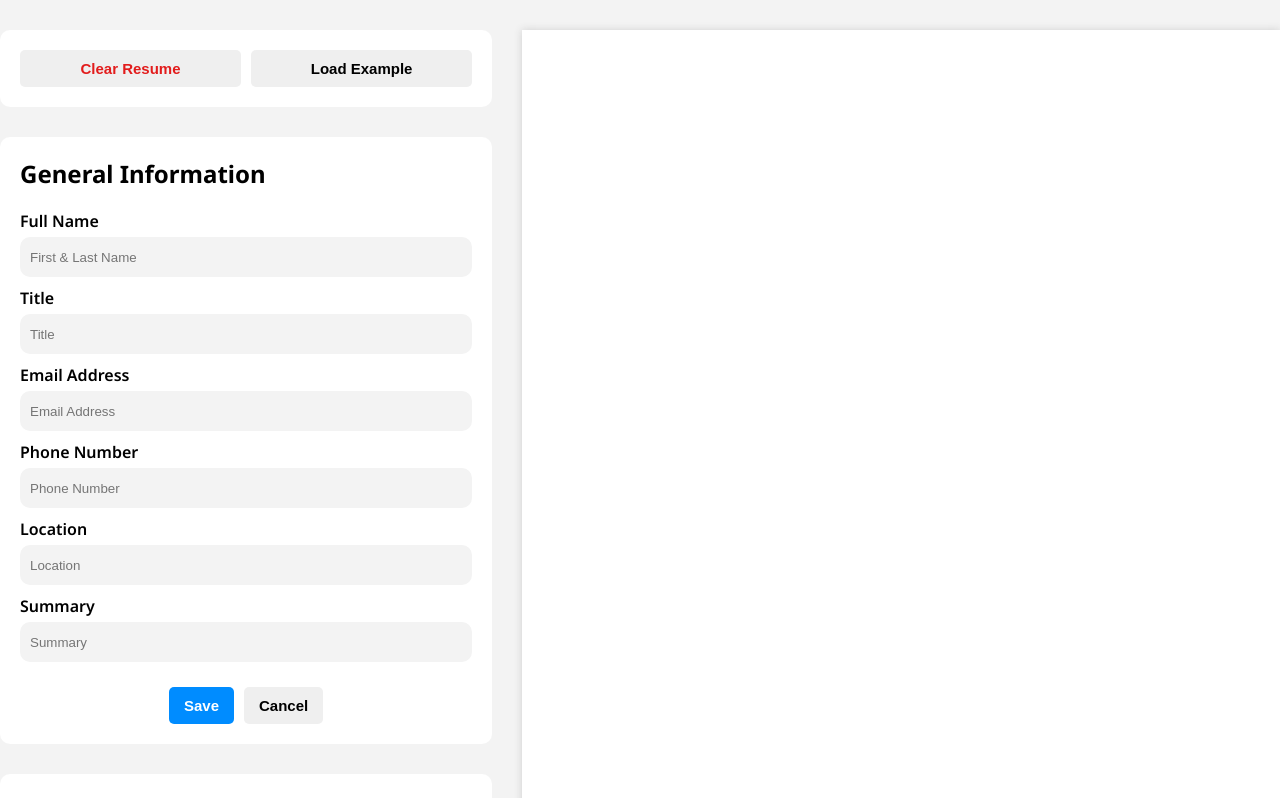
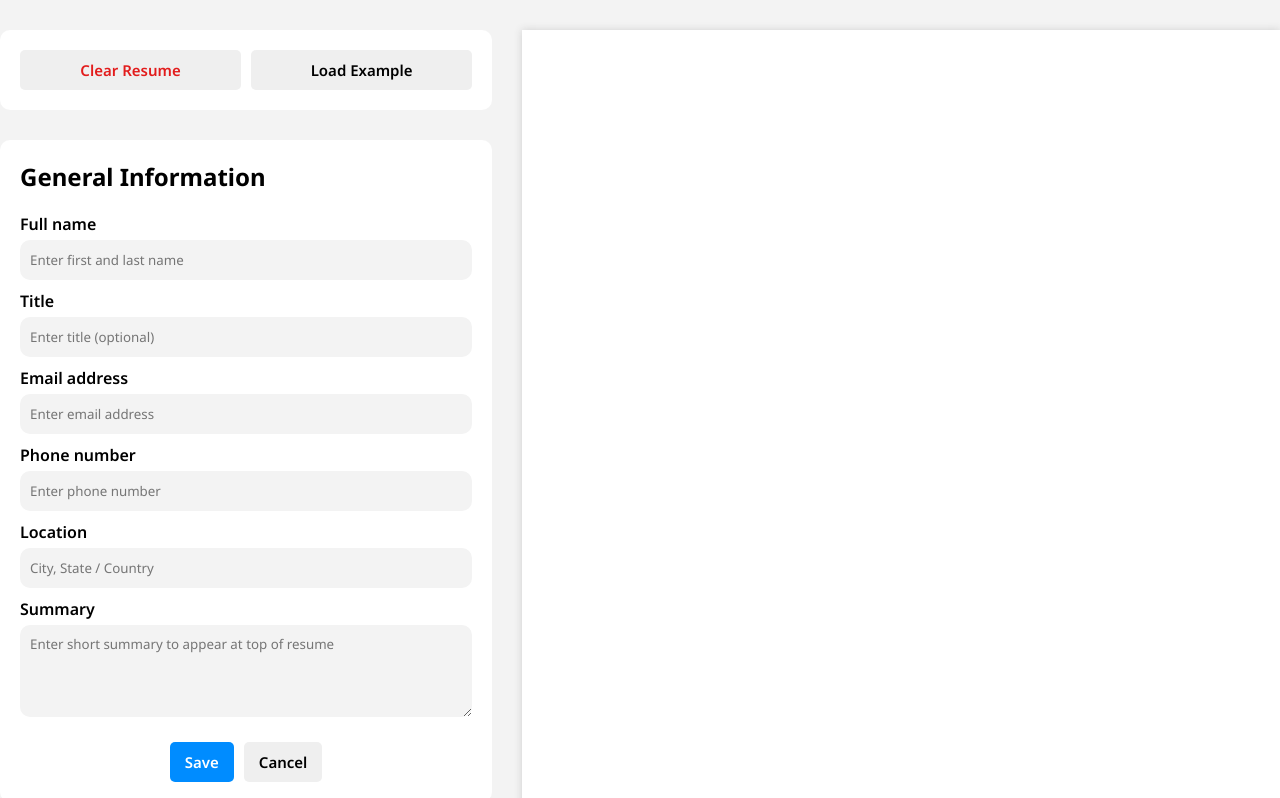
Before and after one commit to caylinvu/cv-app, a React (Vite) app: page / in a window 1280 px wide. Shown: the top 798 px of the page. Built offline with nearby package versions, Linux system fonts and the light colour scheme.

Commit message:
Change descriptions to textarea inputs and update placeholders

```diff
--- a/src/components/InputControl.jsx
+++ b/src/components/InputControl.jsx
@@ -28,6 +28,7 @@ function InputControl({
       position: 'Software Engineer II',
       startDate: 'August 2020',
       endDate: 'present',
+      location: 'Remote',
       description:
         'Developed the monitoring framework which interfaces with various applications. Supported new application features, serviced launch, and managed application using automated deployment tools.',
     },
@@ -37,6 +38,7 @@ function InputControl({
       position: 'Software Engineer I',
       startDate: 'May 2018',
       endDate: 'July 2020',
+      location: 'Portland, OR',
       description:
         'Monitored, supported, and deployed multi-tenant solutions. Developed efficient code to automate repetitive tasks. Improved systems and applications with analytics and ad hoc reporting.',
     },
@@ -49,6 +51,7 @@ function InputControl({
       school: 'University of Portland',
       startDate: 'August 2013',
       endDate: 'December 2017',
+      location: 'Portland, OR',
       description: '',
     },
   ];
--- a/src/components/InputExperience.jsx
+++ b/src/components/InputExperience.jsx
@@ -24,6 +24,7 @@ function InputExperience({
       school: '',
       startDate: '',
       endDate: '',
+      location: '',
       description: '',
     };
   } else if (title == 'Work Experience') {
@@ -33,6 +34,7 @@ function InputExperience({
       position: '',
       startDate: '',
       endDate: '',
+      location: '',
       description: '',
     };
   }
--- a/src/components/education/DisplayEducation.jsx
+++ b/src/components/education/DisplayEducation.jsx
@@ -9,6 +9,7 @@ function DisplayEducation({ education }) {
             <p>{obj.degree}</p>
             <p>{obj.startDate}</p>
             <p>{obj.endDate}</p>
+            <p>{obj.location}</p>
             <p>{obj.description}</p>
           </div>
         );
--- a/src/components/education/EducationForm.jsx
+++ b/src/components/education/EducationForm.jsx
@@ -8,7 +8,7 @@ function EducationForm({ activeObj, handleChange, handleSave, handleCancel }) {
           <label htmlFor="edu-school">School</label>
           <input
             type="text"
-            placeholder="School / University"
+            placeholder="Enter school / university"
             name="school"
             id="edu-school"
             value={activeObj.school}
@@ -20,7 +20,7 @@ function EducationForm({ activeObj, handleChange, handleSave, handleCancel }) {
           <label htmlFor="edu-degree">Degree</label>
           <input
             type="text"
-            placeholder="Degree / Field of Study"
+            placeholder="Enter degree / field of study"
             name="degree"
             id="edu-degree"
             value={activeObj.degree}
@@ -31,7 +31,7 @@ function EducationForm({ activeObj, handleChange, handleSave, handleCancel }) {
           <label htmlFor="edu-start">Start Date</label>
           <input
             type="text"
-            placeholder="Start Date"
+            placeholder="Enter start date"
             name="startDate"
             id="edu-start"
             value={activeObj.startDate}
@@ -42,7 +42,7 @@ function EducationForm({ activeObj, handleChange, handleSave, handleCancel }) {
           <label htmlFor="edu-end">End Date</label>
           <input
             type="text"
-            placeholder="End Date"
+            placeholder="Enter end date"
             name="endDate"
             id="edu-end"
             value={activeObj.endDate}
@@ -50,14 +50,25 @@ function EducationForm({ activeObj, handleChange, handleSave, handleCancel }) {
           />
         </div>
         <div className="input">
-          <label htmlFor="edu-description">Description</label>
+          <label htmlFor="edu-location">Location</label>
           <input
             type="text"
-            placeholder="Description"
+            placeholder="Enter location"
+            name="location"
+            id="edu-location"
+            value={activeObj.location}
+            onChange={handleChange}
+          />
+        </div>
+        <div className="input">
+          <label htmlFor="edu-description">Description</label>
+          <textarea
+            placeholder="Enter additional school description and extracurricular activities (optional)"
             name="description"
             id="edu-description"
             value={activeObj.description}
             onChange={handleChange}
+            rows="4"
           />
         </div>
       </div>
--- a/src/components/generalInfo/GeneralForm.jsx
+++ b/src/components/generalInfo/GeneralForm.jsx
@@ -5,10 +5,10 @@ function GeneralForm({ info, handleChange, handleSave, handleCancel }) {
     <form className="form" id="general-form">
       <div id="general-inputs">
         <div className="input">
-          <label htmlFor="gen-name">Full Name</label>
+          <label htmlFor="gen-name">Full name</label>
           <input
             type="text"
-            placeholder="First & Last Name"
+            placeholder="Enter first and last name"
             name="name"
             id="gen-name"
             value={info.name}
@@ -20,7 +20,7 @@ function GeneralForm({ info, handleChange, handleSave, handleCancel }) {
           <label htmlFor="gen-title">Title</label>
           <input
             type="text"
-            placeholder="Title"
+            placeholder="Enter title (optional)"
             name="title"
             id="gen-title"
             value={info.title}
@@ -28,10 +28,10 @@ function GeneralForm({ info, handleChange, handleSave, handleCancel }) {
           />
         </div>
         <div className="input">
-          <label htmlFor="gen-email">Email Address</label>
+          <label htmlFor="gen-email">Email address</label>
           <input
             type="text"
-            placeholder="Email Address"
+            placeholder="Enter email address"
             name="email"
             id="gen-email"
             value={info.email}
@@ -39,10 +39,10 @@ function GeneralForm({ info, handleChange, handleSave, handleCancel }) {
           />
         </div>
         <div className="input">
-          <label htmlFor="gen-phone">Phone Number</label>
+          <label htmlFor="gen-phone">Phone number</label>
           <input
             type="text"
-            placeholder="Phone Number"
+            placeholder="Enter phone number"
             name="phone"
             id="gen-phone"
             value={info.phone}
@@ -53,7 +53,7 @@ function GeneralForm({ info, handleChange, handleSave, handleCancel }) {
           <label htmlFor="gen-location">Location</label>
           <input
             type="text"
-            placeholder="Location"
+            placeholder="City, State / Country"
             name="location"
             id="gen-location"
             value={info.location}
@@ -62,13 +62,13 @@ function GeneralForm({ info, handleChange, handleSave, handleCancel }) {
         </div>
         <div className="input">
           <label htmlFor="gen-summary">Summary</label>
-          <input
-            type="text"
-            placeholder="Summary"
+          <textarea
+            placeholder="Enter short summary to appear at top of resume"
             name="summary"
             id="gen-summary"
             value={info.summary}
             onChange={handleChange}
+            rows="4"
           />
         </div>
       </div>
--- a/src/components/workExp/DisplayWorkExp.jsx
+++ b/src/components/workExp/DisplayWorkExp.jsx
@@ -9,6 +9,7 @@ function DisplayWorkExp({ workExp }) {
             <p>{obj.position}</p>
             <p>{obj.startDate}</p>
             <p>{obj.endDate}</p>
+            <p>{obj.location}</p>
             <p>{obj.description}</p>
           </div>
         );
--- a/src/components/workExp/WorkExpForm.jsx
+++ b/src/components/workExp/WorkExpForm.jsx
@@ -8,7 +8,7 @@ function WorkExpForm({ activeObj, handleChange, handleSave, handleCancel }) {
           <label htmlFor="work-company">Company</label>
           <input
             type="text"
-            placeholder="Company"
+            placeholder="Enter company name"
             name="company"
             id="work-company"
             value={activeObj.company}
@@ -20,7 +20,7 @@ function WorkExpForm({ activeObj, handleChange, handleSave, handleCancel }) {
           <label htmlFor="work-position">Position</label>
           <input
             type="text"
-            placeholder="Position"
+            placeholder="Enter position title"
             name="position"
             id="work-position"
             value={activeObj.position}
@@ -31,7 +31,7 @@ function WorkExpForm({ activeObj, handleChange, handleSave, handleCancel }) {
           <label htmlFor="work-start">Start Date</label>
           <input
             type="text"
-            placeholder="Start Date"
+            placeholder="Enter start date"
             name="startDate"
             id="work-start"
             value={activeObj.startDate}
@@ -42,7 +42,7 @@ function WorkExpForm({ activeObj, handleChange, handleSave, handleCancel }) {
           <label htmlFor="work-end">End Date</label>
           <input
             type="text"
-            placeholder="End Date"
+            placeholder="Enter end date"
             name="endDate"
             id="work-end"
             value={activeObj.endDate}
@@ -50,14 +50,25 @@ function WorkExpForm({ activeObj, handleChange, handleSave, handleCancel }) {
           />
         </div>
         <div className="input">
-          <label htmlFor="work-description">Description</label>
+          <label htmlFor="work-location">Location</label>
           <input
             type="text"
-            placeholder="Description"
+            placeholder="Enter location"
+            name="location"
+            id="work-location"
+            value={activeObj.location}
+            onChange={handleChange}
+          />
+        </div>
+        <div className="input">
+          <label htmlFor="work-description">Description</label>
+          <textarea
+            placeholder="Enter work description and responsibilities"
             name="description"
             id="work-description"
             value={activeObj.description}
             onChange={handleChange}
+            rows="4"
           />
         </div>
       </div>
--- a/src/styles/App.css
+++ b/src/styles/App.css
@@ -37,19 +37,26 @@
   font-weight: 600;
 }
 
-input {
+input,
+textarea {
   border: none;
   background-color: rgb(243, 243, 243);
   border-radius: 10px;
-  height: 40px;
   padding: 0px 10px;
 }
 
-input:focus {
-  outline: 0;
-  /* border: 2px solid rgb(255, 157, 178); */
-  border: 1px solid rgb(0, 140, 255);
-  box-shadow: 0px 0px 3px rgb(0, 140, 255);
+input {
+  height: 40px;
+}
+
+textarea {
+  padding: 10px 10px;
+}
+
+input:focus,
+textarea:focus {
+  outline: 1px solid rgb(0, 140, 255);
+  box-shadow: 0px 0px 4px rgb(0, 140, 255);
 }
 
 .entry {
--- a/src/styles/Buttons.css
+++ b/src/styles/Buttons.css
@@ -3,7 +3,7 @@ button {
   border-radius: 5px;
   border: none;
   cursor: pointer;
-  font-weight: bold;
+  font-weight: 600;
   font-size: 15px;
 }
 
--- a/src/styles/index.css
+++ b/src/styles/index.css
@@ -16,3 +16,9 @@ body {
   display: flex;
   gap: 30px;
 }
+
+button,
+input,
+textarea {
+  font-family: inherit;
+}
```
Also changed, not shown: src/App.jsx (+3 -11 lines).
